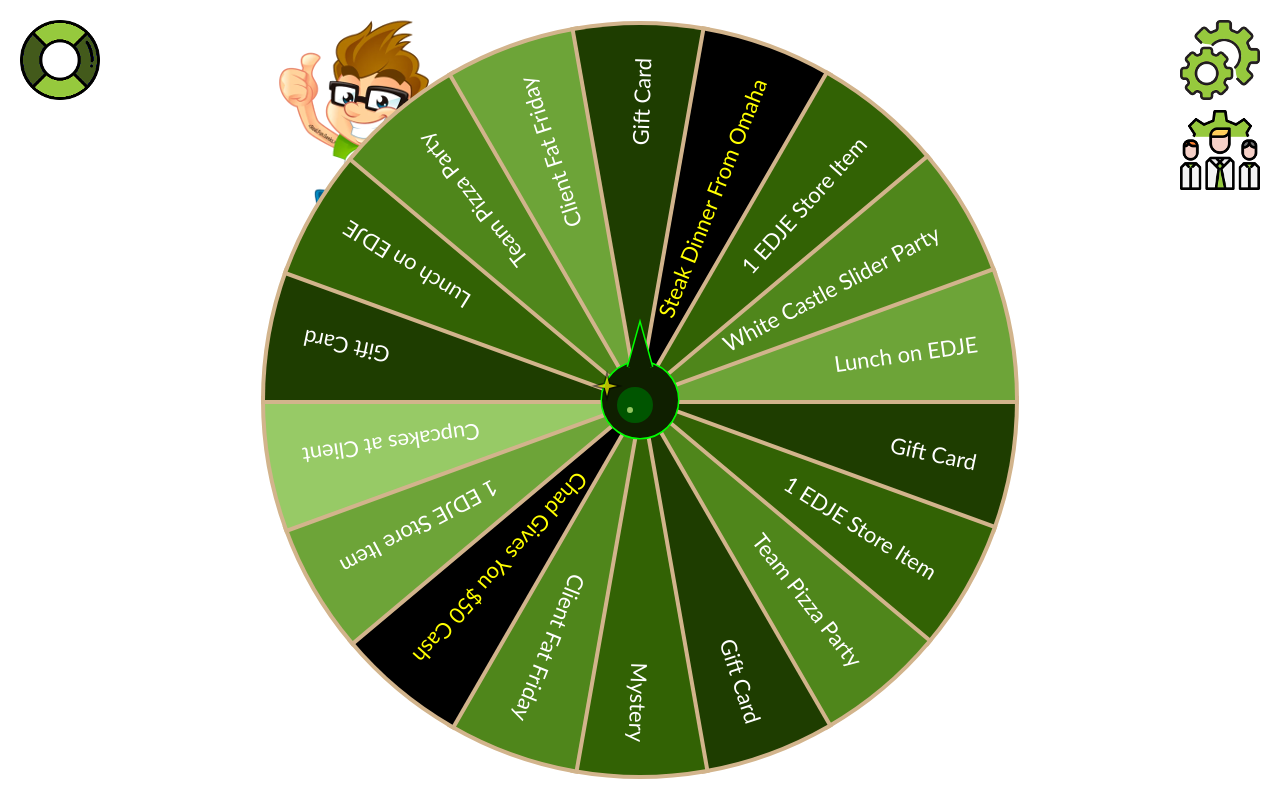
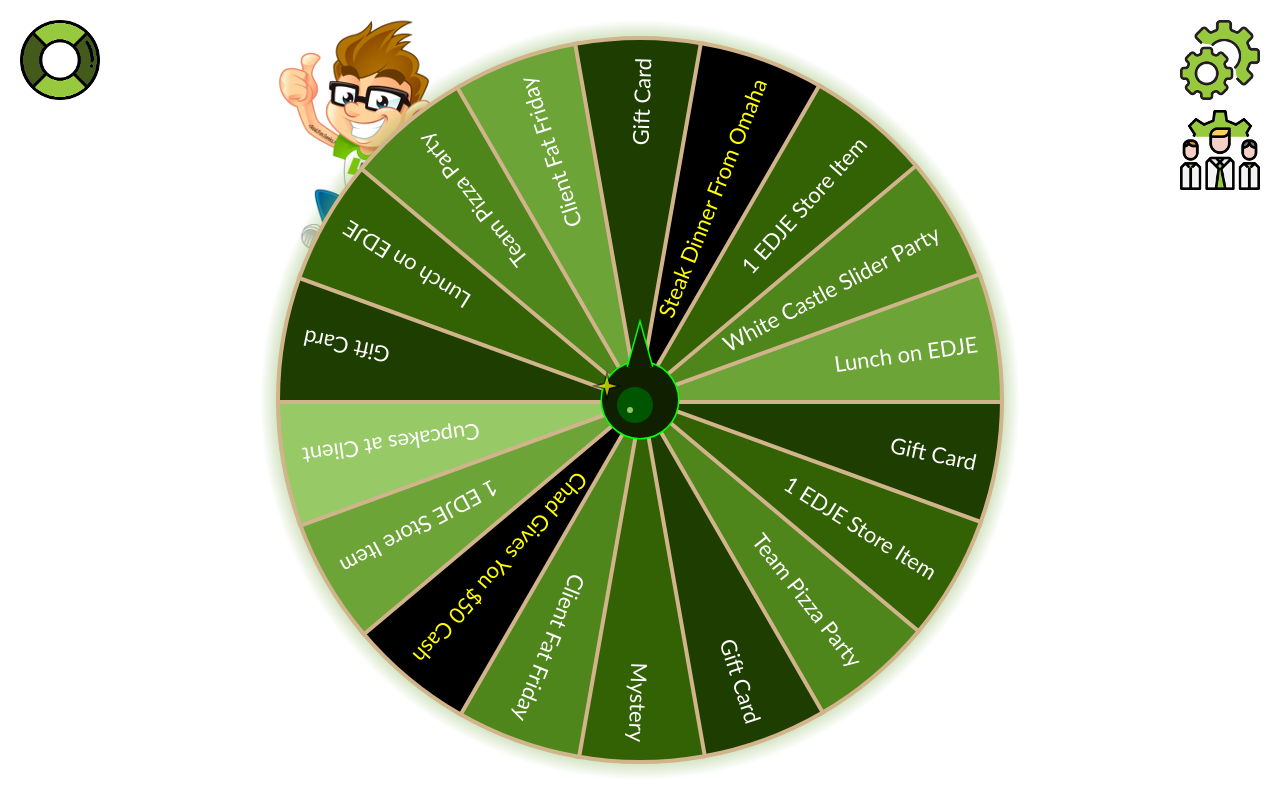
Before and after one commit to bob-fornal/wheel-of-edje, a plain HTML site: page public/index.html in a window 1280 px wide. Drawn offline with Linux system fonts and the light colour scheme; some packages are replaced by stand-ins of ours.

Commit message:
added underbody

```diff
--- a/public/index.html
+++ b/public/index.html
@@ -6,6 +6,7 @@
 	<body>
 		<img id="eddie" class="eddie hidden" src="images/eddie.png" />
 
+		<canvas class="underbody" width="400" height="400"></canvas>
 		<canvas class="spinner" width="400" height="400"></canvas>
 		<canvas class="dongle" width="400" height="400"></canvas>
 		<canvas class="overlay" width="400" height="400"></canvas>
--- a/public/js/spinner.js
+++ b/public/js/spinner.js
@@ -47,6 +47,12 @@ spinner.configure = () => {
 	ctx.canvas.width = narrower;
 	ctx.canvas.height = narrower;
 
+	const underbody = document.querySelector('.underbody');
+	const uctx = underbody.getContext('2d');
+
+	uctx.canvas.width = narrower;
+	uctx.canvas.height = narrower;
+
 	const dongle = document.querySelector('.dongle');
 	const dctx = dongle.getContext('2d');
 
@@ -61,6 +67,7 @@ spinner.configure = () => {
 
 	if (adjustDirection === 'widthOffset') {
 		canvas.setAttribute('style', `left: ${direction.widthOffset}px;`);
+		underbody.setAttribute('style', `left: ${direction.widthOffset}px;`);
 		dongle.setAttribute('style', `left: ${direction.widthOffset}px;`);
 		overlaySelector.setAttribute('style', `left: ${direction.widthOffset}px;`);
 
@@ -69,11 +76,12 @@ spinner.configure = () => {
 		eddie.classList.remove('hidden');
 	} else {
 		canvas.setAttribute('style', `top: ${direction.heightOffset}px;`);
+		underbody.setAttribute('style', `top: ${direction.heightOffset}px;`);
 		dongle.setAttribute('style', `top: ${direction.heightOffset}px;`);
 		overlaySelector.setAttribute('style', `top: ${direction.heightOffset}px;`);
 	}
 
-	return { canvas, ctx, dongle, dctx, overlaySelector, octx, narrower };
+	return { canvas, ctx, underbody, uctx, dongle, dctx, overlaySelector, octx, narrower };
 };
 
 spinner.settings = spinner.configure();
@@ -82,6 +90,7 @@ spinner.fixed = {
 	width: spinner.settings.narrower / 2,
 	height: spinner.settings.narrower / 2,
 	radius: spinner.settings.narrower / 20,
+	radiusAdjust: 20,
 
 	textMargin: spinner.settings.narrower / 20,
 	textOffset: Math.floor(spinner.settings.narrower * (3 / 100)),
@@ -159,7 +168,7 @@ spinner.show = (start, spin, display = true) => {
 
 		spinner.settings.ctx.beginPath();
 		spinner.settings.ctx.moveTo(spinner.fixed.width, spinner.fixed.height);
-		spinner.settings.ctx.arc(spinner.fixed.width, spinner.fixed.height, spinner.fixed.height - 5, lastend, lastend + (spinner.fixed.twoPI * fraction), false);
+		spinner.settings.ctx.arc(spinner.fixed.width, spinner.fixed.height, spinner.fixed.height - spinner.fixed.radiusAdjust, lastend, lastend + (spinner.fixed.twoPI * fraction), false);
 
 		let templeft = lastend % spinner.fixed.rad360;
 		let tempright = (lastend + (spinner.fixed.twoPI * fraction)) % spinner.fixed.rad360;
@@ -199,6 +208,22 @@ spinner.show = (start, spin, display = true) => {
 	return start;
 };
 
+spinner.fillUnderbody = () => {
+	const height = spinner.settings.uctx.canvas.width;
+	const width = spinner.settings.uctx.canvas.height;
+
+	const h2 = height / 2;
+	const w2 = width / 2;
+
+    var radgrad = spinner.settings.uctx.createRadialGradient(w2, h2, 0, w2, w2, h2);
+    radgrad.addColorStop(0.00, 'rgba(50, 98, 4, 1.0)');
+    radgrad.addColorStop(0.85, 'rgba(109, 164, 56, 1.0)');
+    radgrad.addColorStop(1.00, 'rgba(109, 164, 56, 0.0)');
+
+    spinner.settings.uctx.fillStyle = radgrad;
+    spinner.settings.uctx.fillRect(0, 0, height, width);
+};
+
 spinner.fillOverlay = () => {
 	const cx_center = spinner.settings.octx.canvas.width / 2;
 	const cy_center = spinner.settings.octx.canvas.height / 2;
@@ -232,6 +257,8 @@ spinner.getTotal = () => {
 };
 
 spinner.init = () => {
+	spinner.fillUnderbody();
+
 	spinner.pie = storage.getPie();
 	spinner.group = storage.getGroup();
 	spinner.pieTotal = spinner.getTotal();
--- a/public/style/spinner.css
+++ b/public/style/spinner.css
@@ -192,19 +192,22 @@ html, body {
     right: 1rem;
 }
 
-.spinner, .dongle, .overlay {
+.underbody, .spinner, .dongle, .overlay {
     position: fixed;
     top: 20px;
     left: 20px;
 }
-.spinner {
+.underbody {
     z-index: 10;
 }
-.dongle {
+.spinner {
     z-index: 20;
 }
+.dongle {
+    z-index: 30;
+}
 .overlay {
-    z-index: 30;
+    z-index: 40;
 }
 
 .left, .right {
```
Also changed, not shown: README.md.
